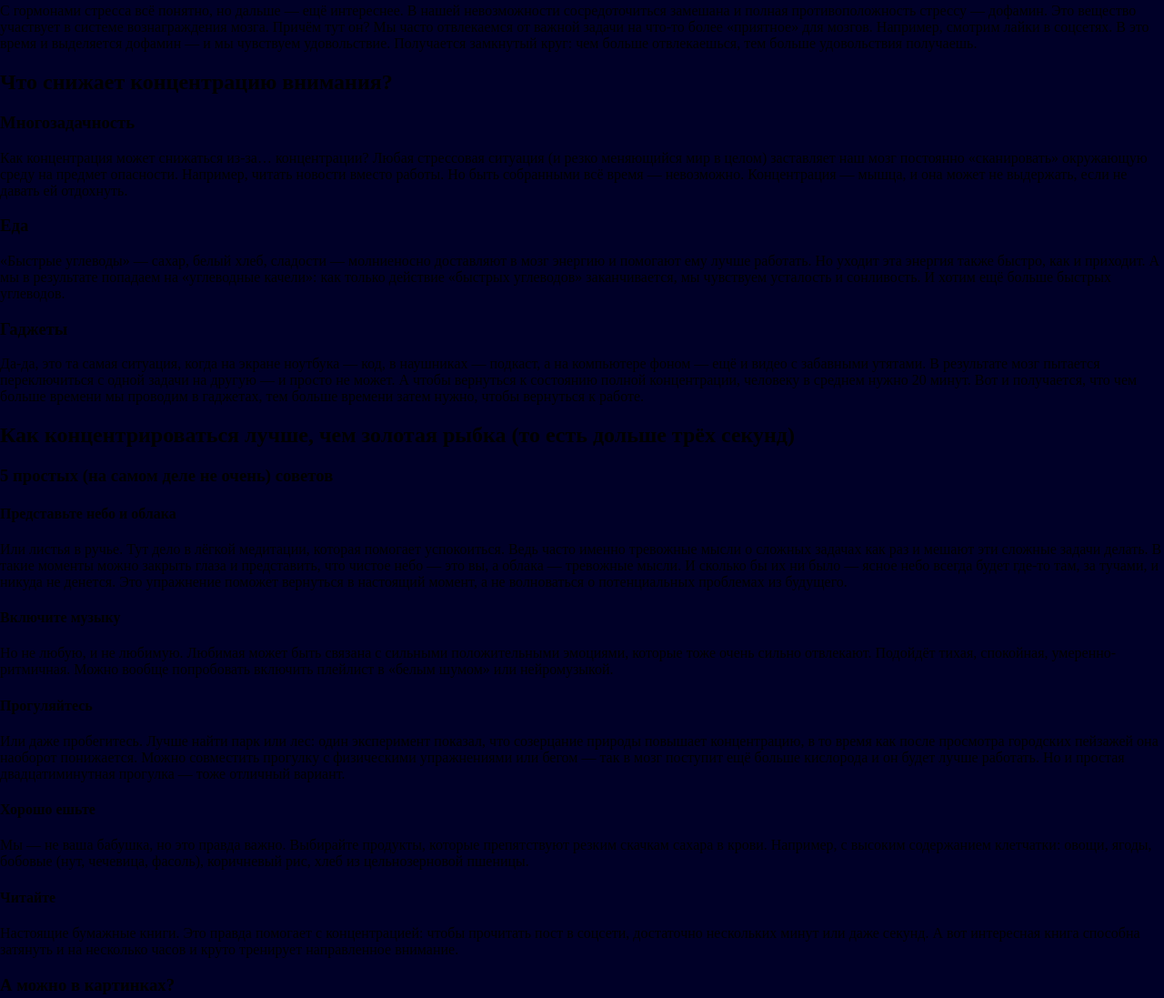
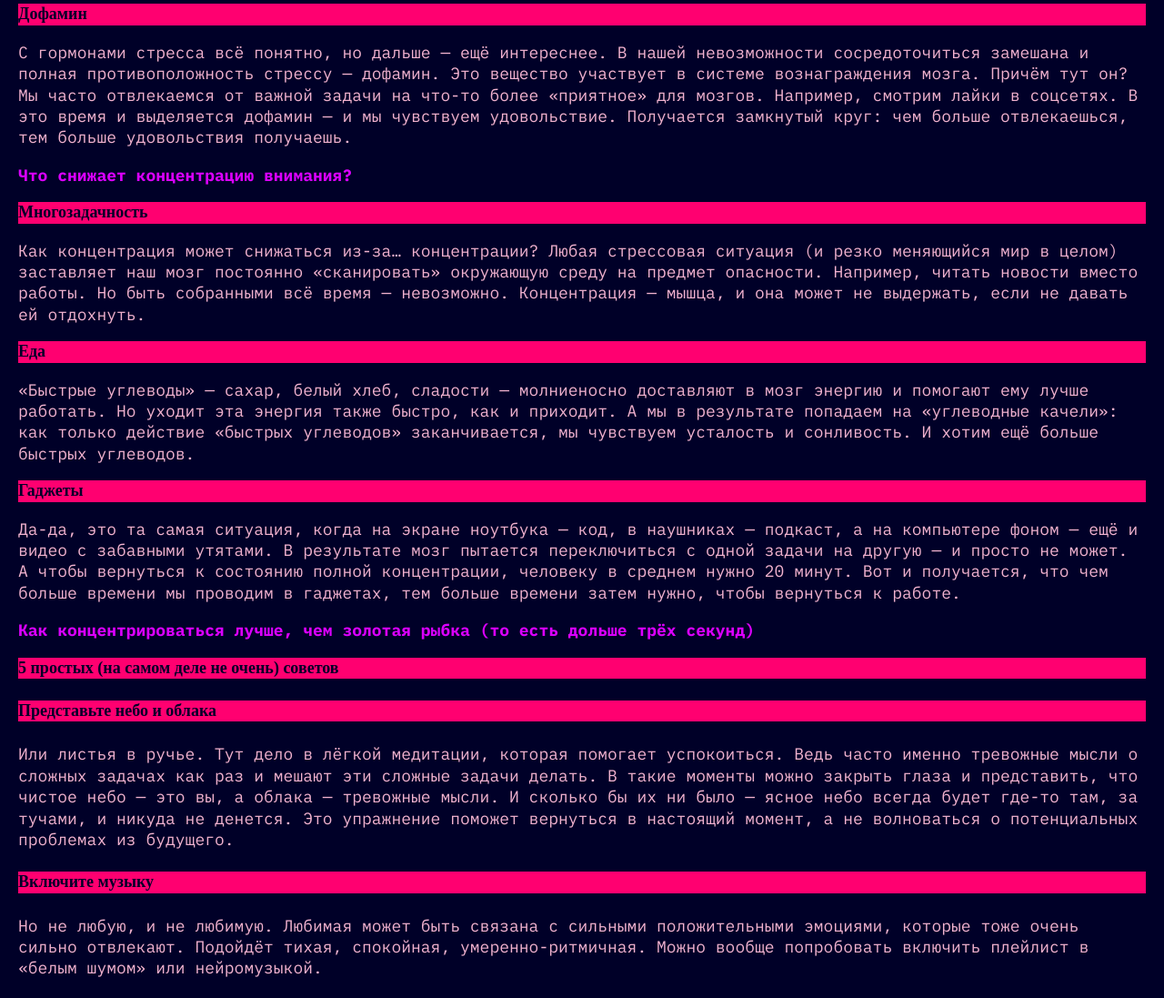
Before and after one commit to Leviathan-of-Dis/slozhno-sosredotochitsya, a website: page src/index.html in a window 1280 px wide. Shown: the part 683-1780 px from the top of the page at 91% size. Drawn offline with Linux system fonts and the light colour scheme; files that its build step writes are made by us from their sources.

Commit message:
Second day

```diff
--- a/src/fonts/fonts.css
+++ b/src/fonts/fonts.css
@@ -3,8 +3,6 @@
   src: url(./IBMPlexMono-Regular.woff) format('woff');
   font-weight: normal;
   font-display: swap;
-  font-size: 18px;
-  line-height: 1.3em;
 }
 
 @font-face {
@@ -12,6 +10,4 @@
   src: url(./IBMPlexMono-Bold.woff) format('woff');
   font-weight: bold;
   font-display: swap;
-  font-size: 18px;
-  line-height: 1.3em;
 }
--- a/src/index.html
+++ b/src/index.html
@@ -4,7 +4,7 @@
     <meta charset="UTF-8" />
     <meta http-equiv="X-UA-Compatible" content="IE=edge" />
     <meta name="description" content="Страница о том, что делать если сложно сосредоточиться">
-    <meta name="keywords"content="ключевое слово 1, ключевое слово 2, ключевое слово 3">
+    <meta name="keywords"content="прокрастинация, сосредоточиться, концентрация">
     <meta name="viewport" content="width=device-width, initial-scale=1.0, maximum-scale=2.0, user-scalable=yes">
     <meta name="author" content="Leviathan-of-Dis">
     <!-- Open Graph / Facebook -->
@@ -51,19 +51,22 @@
           </li>
         </ul>
       </nav>
+      <span class="header__record-lettering">
+        REC
+      </span>
       <h1 class="header__title">
         no focus
       </h1>
-      <h2 class="decorated-title">
+      <h2 class="decorated-text">
         Что делать, когда не можешь делать ничего
         Или почему нам так сложно сконцентрироваться, особенно когда очень надо
       </h2>
     </header>
     <main>
       <section>
-        <h2>Почему сосредоточиться так сложно</h2>
-        <h3 class="decorated-title">Многозадачность</h3>
-        <p>Особенно сложно сосредоточиться, когда задач много и все они — важные.
+        <h2 class="content-section__title">Почему сосредоточиться так сложно</h2>
+        <h3 class="decorated-text">Многозадачность</h3>
+        <p class="content-section__text">Особенно сложно сосредоточиться, когда задач много и все они — важные.
            Где же легендарная многозадачность, когда она так нужна вам
            (и всем нанимающим менеджерам этого мира)?
            А дело в том, что её просто не существует.
@@ -71,8 +74,8 @@
            А когда в поле внимания попадает несколько важных задач,
            организм паникует и выделяет кортизол и адреналин — «гормоны стресса».
            Из-за этого мы работаем невнимательно: ошибаемся и быстро устаём.</p>
-        <h3 class="decorated-title">Дофамин</h3>
-        <p>С гормонами стресса всё понятно, но дальше — ещё интереснее.
+        <h3 class="decorated-text">Дофамин</h3>
+        <p class="content-section__text">С гормонами стресса всё понятно, но дальше — ещё интереснее.
            В нашей невозможности сосредоточиться замешана и полная противоположность стрессу
            — дофамин. Это вещество участвует в системе вознаграждения мозга. Причём тут он?
            Мы часто отвлекаемся от важной задачи на что-то более «приятное» для мозгов.
@@ -81,21 +84,21 @@
            Получается замкнутый круг: чем больше отвлекаешься, тем больше удовольствия получаешь.</p>
       </section>
       <section>
-        <h2 class="decorated-title">Что снижает концентрацию внимания?</h2>
-        <h3 class="decorated-title">
+        <h2 class="content-section__title">Что снижает концентрацию внимания?</h2>
+        <h3 class="decorated-text">
           Многозадачность
         </h3>
-        <p>
+        <p class="content-section__text">
           Как концентрация может снижаться из-за… концентрации?
            Любая стрессовая ситуация (и резко меняющийся мир в целом)
            заставляет наш мозг постоянно «сканировать» окружающую среду на предмет опасности.
            Например, читать новости вместо работы. Но быть собранными всё время — невозможно.
            Концентрация — мышца, и она может не выдержать, если не давать ей отдохнуть.
           </p>
-        <h3 class="decorated-title">
+        <h3 class="decorated-text">
           Еда
         </h3>
-        <p>
+        <p class="content-section__text">
           «Быстрые углеводы» — сахар, белый хлеб,
           сладости — молниеносно доставляют в мозг энергию и помогают ему лучше работать.
           Но уходит эта энергия также быстро, как и приходит.
@@ -103,10 +106,10 @@
           как только действие «быстрых углеводов» заканчивается,
           мы чувствуем усталость и сонливость. И хотим ещё больше быстрых углеводов.
         </p>
-        <h3 class="decorated-title">
+        <h3 class="decorated-text">
           Гаджеты
         </h3>
-        <p>
+        <p class="content-section__text">
           Да-да, это та самая ситуация, когда на экране ноутбука — код,
           в наушниках — подкаст, а на компьютере фоном — ещё и видео с забавными утятами.
           В результате мозг пытается переключиться с одной задачи на другую — и просто не может.
@@ -116,16 +119,16 @@
         </p>
       </section>
       <section>
-        <h2>
+        <h2 class="content-section__title">
           Как концентрироваться лучше, чем золотая рыбка (то есть дольше трёх секунд)
         </h2>
-        <h3 class="decorated-title">
+        <h3 class="decorated-text">
           5 простых (на самом деле не очень) советов
         </h3>
-        <h4 class="decorated-title">
+        <h4 class="decorated-text">
           Представьте небо и облака
         </h4>
-        <p>
+        <p class="content-section__text">
           Или листья в ручье. Тут дело в лёгкой медитации, которая помогает успокоиться.
           Ведь часто именно тревожные мысли о сложных задачах
           как раз и мешают эти сложные задачи делать.
@@ -135,19 +138,19 @@
           и никуда не денется. Это упражнение поможет вернуться в настоящий момент,
           а не волноваться о потенциальных проблемах из будущего.
         </p>
-        <h4 class="decorated-title">
+        <h4 class="decorated-text">
           Включите музыку
         </h4>
-        <p>
+        <p class="content-section__text">
           Но не любую, и не любимую.
           Любимая может быть связана с сильными положительными эмоциями,
           которые тоже очень сильно отвлекают. Подойдёт тихая, спокойная, умеренно-ритмичная.
           Можно вообще попробовать включить плейлист в «белым шумом» или нейромузыкой.
         </p>
-        <h4 class="decorated-title">
+        <h4 class="decorated-text">
           Прогуляйтесь
         </h4>
-        <p>
+        <p class="content-section__text">
           Или даже пробегитесь.
           Лучше найти парк или лес: один эксперимент показал,
           что созерцание природы повышает концентрацию,
@@ -156,19 +159,19 @@
           — так в мозг поступит ещё больше кислорода и он будет лучше работать.
           Но и простая двадцатиминутная прогулка — тоже отличный вариант.
         </p>
-        <h4 class="decorated-title">
+        <h4 class="decorated-text">
           Хорошо ешьте
         </h4>
-        <p>
+        <p class="content-section__text">
           Мы — не ваша бабушка, но это правда важно.
           Выбирайте продукты, которые препятствуют резким скачкам сахара в крови.
           Например, с высоким содержанием клетчатки: овощи, ягоды, бобовые (нут, чечевица, фасоль),
           коричневый рис, хлеб из цельнозерновой пшеницы.
         </p>
-        <h4 class="decorated-title">
+        <h4 class="decorated-text">
           Читайте
         </h4>
-        <p>
+        <p class="content-section__text">
           Настоящие бумажные книги. Это правда помогает с концентрацией:
           чтобы прочитать пост в соцсети, достаточно нескольких минут или даже секунд.
           А вот интересная книга способна затянуть и на несколько часов и круто тренирует
@@ -176,7 +179,7 @@
         </p>
       </section>
       <section>
-        <h3 class="decorated-title">
+        <h3 class="decorated-text">
           А можно в картинках?
         </h3>
         <picture>
--- /dev/null
+++ b/src/styles/blocks/content-section/__text/content-section__text.css
@@ -0,0 +1,4 @@
+.content-section__text {
+    font-family: var(--main-font);
+    color: var(--main-color);
+}
--- /dev/null
+++ b/src/styles/blocks/content-section/__title/content-section__title.css
@@ -0,0 +1,4 @@
+.content-section__title {
+    font-family: var(--accent-font);
+    color: var(--main-title-color);
+}
--- /dev/null
+++ b/src/styles/blocks/header/__record-lettering/header__record-lettering.css
@@ -0,0 +1,12 @@
+.header__record-lettering {
+    display: inline-block;
+    font-family: var(--main-font);
+    color: var(--accent-color);
+    line-height: 1.4em;
+    position: absolute;
+    top: 0;
+    right: 30px;
+
+
+
+}
--- /dev/null
+++ b/src/styles/blocks/page/page.css
@@ -0,0 +1,14 @@
+.page {
+    background-color: var(--bg-color);
+    min-inline-size: 375px;
+    max-inline-size: 1440px;
+    margin: 10px;
+    position: relative;
+}
+
+@media (width > 768px) {
+
+    .page {
+      margin: 20px;
+    }
+  }
--- a/src/styles/globals.css
+++ b/src/styles/globals.css
@@ -6,11 +6,14 @@
   box-sizing: border-box;
 }
 
-body {
-  background-color: var(--bg-color);
-  min-inline-size: 375px;
-  max-inline-size: 1440px;
-  margin: 0 auto;
+h1,
+h2,
+h3,
+h4,
+span,
+p {
+  font-size: 18px;
+  line-height: 1.3em
 }
 
 ul {
@@ -31,3 +34,8 @@ a {
   font-size: inherit;
   line-height: inherit;
 }
+
+.decorated-text{
+  color: var(--decoreted-text-color);
+  background-color: var(--accent-color);
+}
--- a/src/styles/variables.css
+++ b/src/styles/variables.css
@@ -1,7 +1,7 @@
 :root {
   --bg-color: #000028;
   --main-color: #F1B2CE;
-  --decoreted-title-color: #000028;
+  --decoreted-text-color: #000028;
   --main-title-color: #DB00FF;
   --accent-color: #FF0070;
   --main-font: "IBM Plex mono Regular", sans-serif;
```
Also changed, not shown: src/styles/blocks/footer/__title/footer__title.css (added, +13 -0 lines), src/styles/blocks/footer/footer.css (added), src/styles/blocks/header/__text/header__text.css (added).
